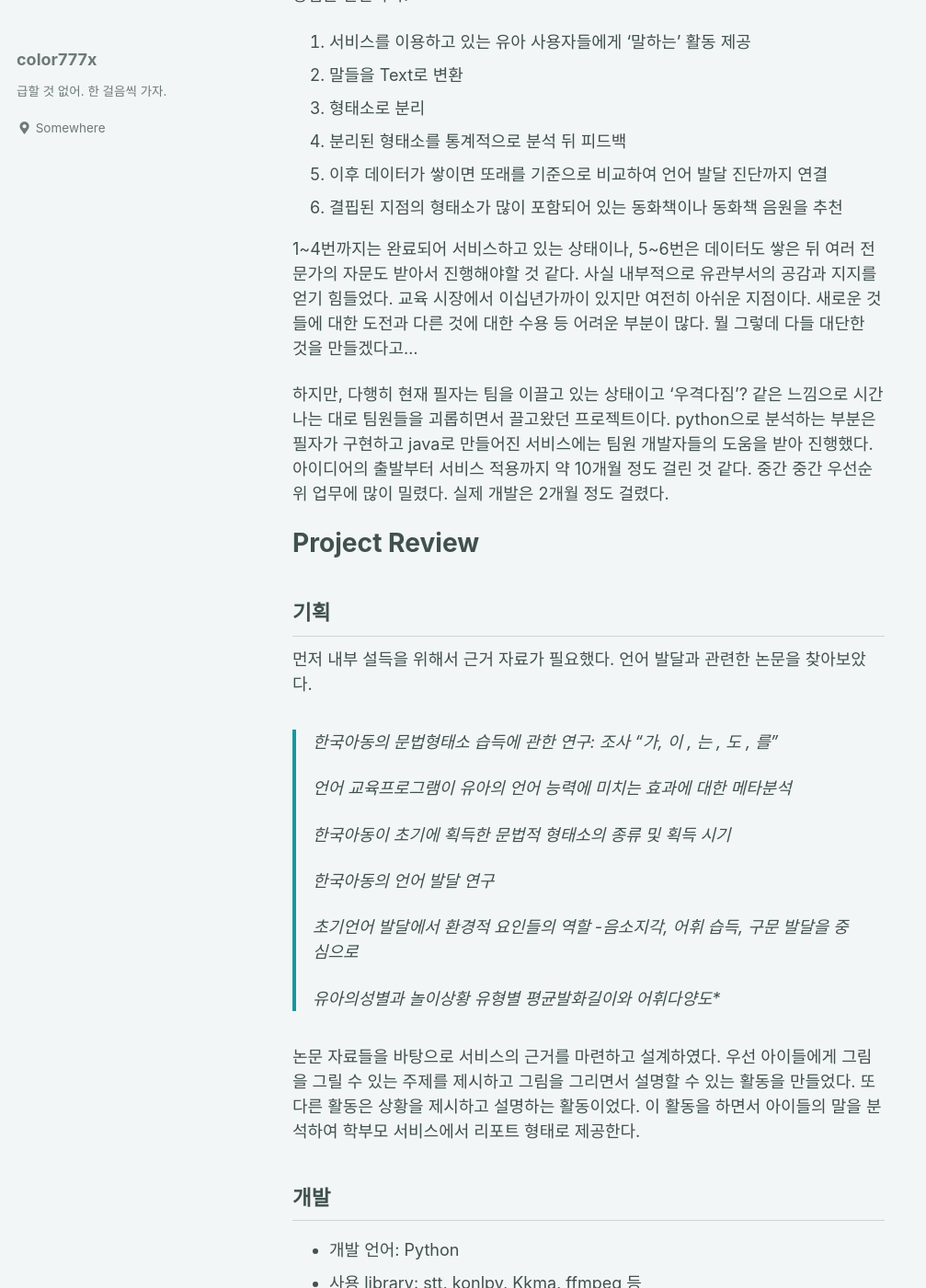
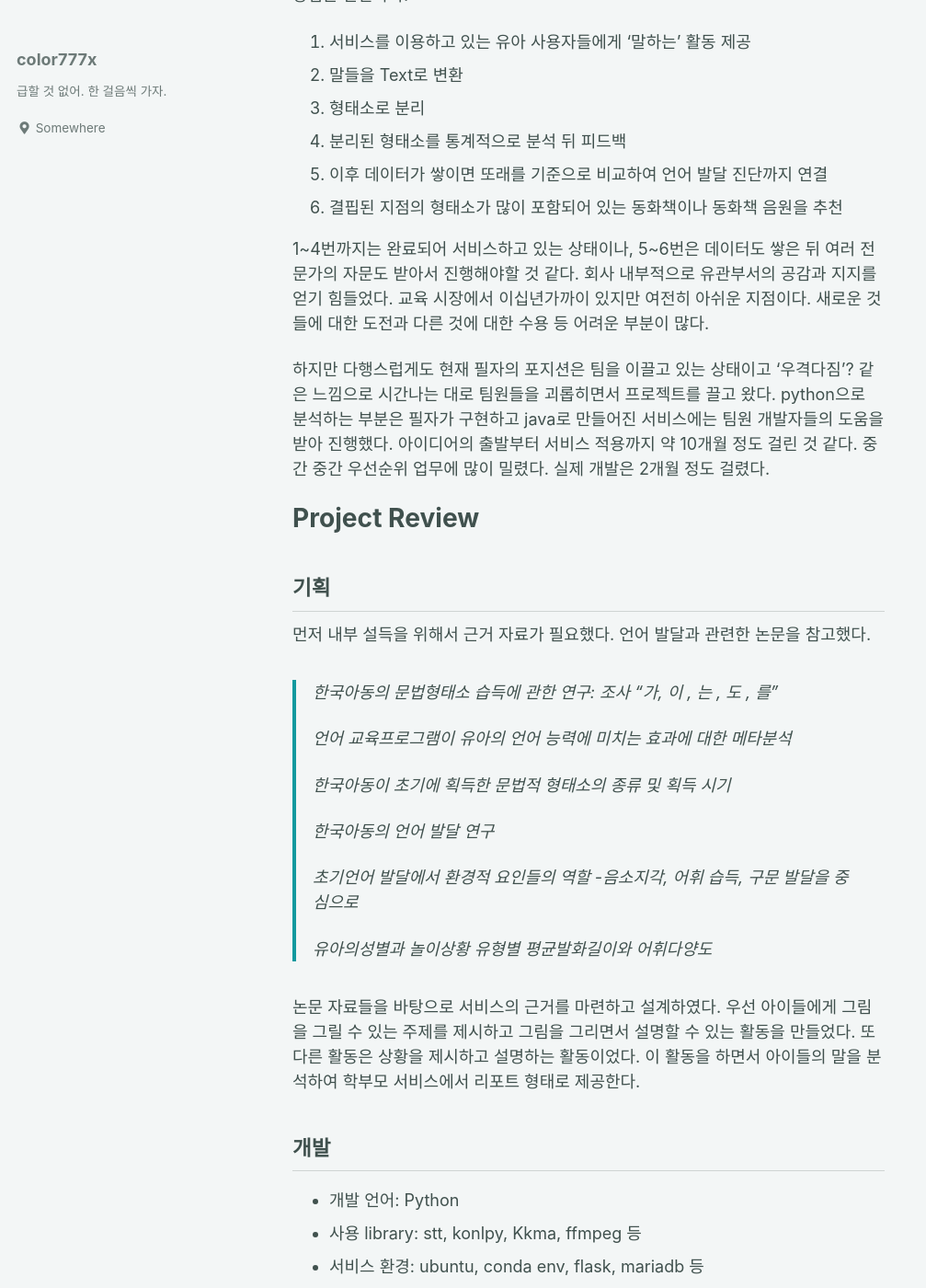
Before and after one commit to color777x/color777x.github.io, a Jekyll site: the page built from _posts/2022-09-23-TextAnalytics.md, in a window 1280 px wide and 1400 px high, scrolled down 335 px. Shown: the whole window at 92% size, without its empty margins (0-1007 px from the left). Built offline with Jekyll 4.4.1, drawn with Linux system fonts in a browser that asks for light colours; cached includes are drawn as plain includes; some of the changed text lies outside the part shown.

Commit message:
글 수정

````diff
--- a/_posts/2022-09-23-TextAnalytics.md
+++ b/_posts/2022-09-23-TextAnalytics.md
@@ -23,9 +23,9 @@ tags:
 5. 이후 데이터가 쌓이면 또래를 기준으로 비교하여 언어 발달 진단까지 연결
 6. 결핍된 지점의 형태소가 많이 포함되어 있는 동화책이나 동화책 음원을 추천
 
-1~4번까지는 완료되어 서비스하고 있는 상태이나, 5~6번은 데이터도 쌓은 뒤 여러 전문가의 자문도 받아서 진행해야할 것 같다. 사실 내부적으로 유관부서의 공감과 지지를 얻기 힘들었다. 교육 시장에서 이십년가까이 있지만 여전히 아쉬운 지점이다. 새로운 것들에 대한 도전과 다른 것에 대한 수용 등 어려운 부분이 많다. 뭘 그렇데 다들 대단한 것을 만들겠다고...
+1~4번까지는 완료되어 서비스하고 있는 상태이나, 5~6번은 데이터도 쌓은 뒤 여러 전문가의 자문도 받아서 진행해야할 것 같다. 회사 내부적으로 유관부서의 공감과 지지를 얻기 힘들었다. 교육 시장에서 이십년가까이 있지만 여전히 아쉬운 지점이다. 새로운 것들에 대한 도전과 다른 것에 대한 수용 등 어려운 부분이 많다.
 
-하지만, 다행히 현재 필자는 팀을 이끌고 있는 상태이고 '우격다짐'? 같은 느낌으로 시간나는 대로 팀원들을 괴롭히면서 끌고왔던 프로젝트이다. python으로 분석하는 부분은 필자가 구현하고 java로 만들어진 서비스에는 팀원 개발자들의 도움을 받아 진행했다. 아이디어의 출발부터 서비스 적용까지 약 10개월 정도 걸린 것 같다. 중간 중간 우선순위 업무에 많이 밀렸다. 실제 개발은 2개월 정도 걸렸다.
+하지만 다행스럽게도 현재 필자의 포지션은 팀을 이끌고 있는 상태이고 '우격다짐'? 같은 느낌으로 시간나는 대로 팀원들을 괴롭히면서 프로젝트를 끌고 왔다. python으로 분석하는 부분은 필자가 구현하고 java로 만들어진 서비스에는 팀원 개발자들의 도움을 받아 진행했다. 아이디어의 출발부터 서비스 적용까지 약 10개월 정도 걸린 것 같다. 중간 중간 우선순위 업무에 많이 밀렸다. 실제 개발은 2개월 정도 걸렸다.
 
 
 
@@ -33,7 +33,7 @@ tags:
 
 ## 기획
 
-먼저 내부 설득을 위해서 근거 자료가 필요했다. 언어 발달과 관련한 논문을 찾아보았다.
+먼저 내부 설득을 위해서 근거 자료가 필요했다. 언어 발달과 관련한 논문을 참고했다.
 
 > 한국아동의 문법형태소 습득에 관한 연구: 조사 "가, 이 , 는 , 도 , 를”
 >
@@ -45,7 +45,7 @@ tags:
 >
 > 초기언어 발달에서 환경적 요인들의 역할 -음소지각, 어휘 습득, 구문 발달을 중심으로
 >
-> 유아의성별과 놀이상황 유형별 평균발화길이와 어휘다양도*
+> 유아의성별과 놀이상황 유형별 평균발화길이와 어휘다양도
 
 논문 자료들을 바탕으로 서비스의 근거를 마련하고 설계하였다. 우선 아이들에게 그림을 그릴 수 있는 주제를 제시하고 그림을 그리면서 설명할 수 있는 활동을 만들었다. 또 다른 활동은 상황을 제시하고 설명하는 활동이었다. 이 활동을 하면서 아이들의 말을 분석하여 학부모 서비스에서 리포트 형태로 제공한다.
 
@@ -55,9 +55,9 @@ tags:
 - 사용 library: stt, konlpy, Kkma, ffmpeg 등
 - 서비스 환경: ubuntu, conda env, flask, mariadb 등
 
-### 영상 변환 (mp4 -> wav)  및 google stt 텍스트 추출
+### 영상 변환 (mp4 -> wav)  및 google stt를 활용한 텍스트 추출
 
-유아 서비스에서 api 제공해주어 영상 정보를 받아왔다. 영상의 포멧은 mp4로 저장되어 있어서 텍스트 추출을 위해 wav로 변환해줄 필요가 있었다. 그래서 우선 python의 ffmpeg라이브러리를 활용하였다. 사실 ubuntu환경에서 python ffmpeg를 활용할 때 잘 적용이 안되어서 ubuntu에 apt-get으로 설치 후 subprocess의 Popen을 활용하여 쉘 커맨드 실행 및 리턴받는 방법으로 변환했다. ffmpeg 활용에서 가장 삽질이 많았던 것 같다.
+유아 서비스에서 api 제공해주어 영상 정보를 받아왔다. 영상의 포멧은 mp4로 저장되어 있어서 텍스트 추출을 위해 wav로 변환해줄 필요가 있었다. 그래서 우선 python의 ffmpeg라이브러리를 활용하였다. ubuntu환경에서 python ffmpeg가 잘 적용이 안되어서 apt-get으로 설치 후 subprocess의 Popen을 활용하여 쉘 커맨드 실행 및 리턴받는 방법으로 변환했다. ffmpeg에서 가장 삽질이 많았던 것 같다.
 
 ```python
 args = shlex.split('ffmpeg -i ' + self.input_file + ' -y ' + self.output_file)
@@ -156,4 +156,4 @@ def analytics_Kkma(self):
 
 그러나 형태소를 분석해서 부모에게 유의미한 서비스를 제공하는 것은 쉽지 않은 일 같다. 학문적으로 증명되지 않은 정의에 대해서 전달하는 것에 대한 가치 문제와 단순하게 말의 형태소의 구성 속에서 특징을 찾아 내는 것 자체도 쉽지 않은 일이었다.
 
-하지만! 우선 개선 방안을 추후 찾아서 더 날카롭게 다듬으면 되는 것이고~ 우선은 이렇게 서비스해보면서 관찰해보아야 겠다. 아무것도 하지 않으면 아무것도 변하지 않아.
+하지만! 개선 방안은 추후 찾아서 더 날카롭게 다듬으면 되는 것이고~ 우선은 이렇게 서비스해보면서 관찰해보아야 겠다. 아무것도 하지 않으면 아무것도 변하지 않아.
````
Also changed, not shown: other parts of _posts/2022-09-23-TextAnalytics.md (+1 -1 lines), _posts/2022-09-23-Git.md (line endings or trailing spaces).
